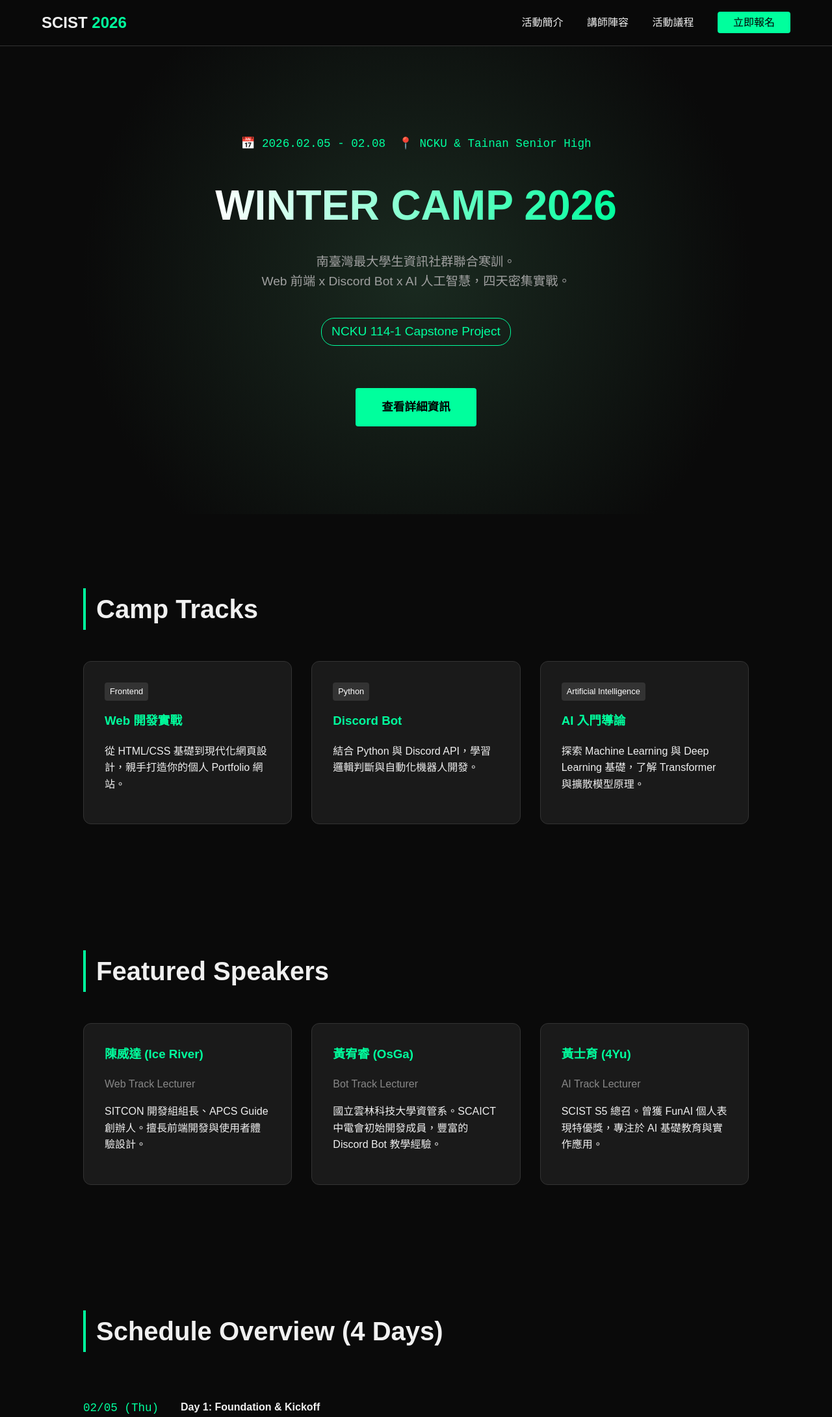
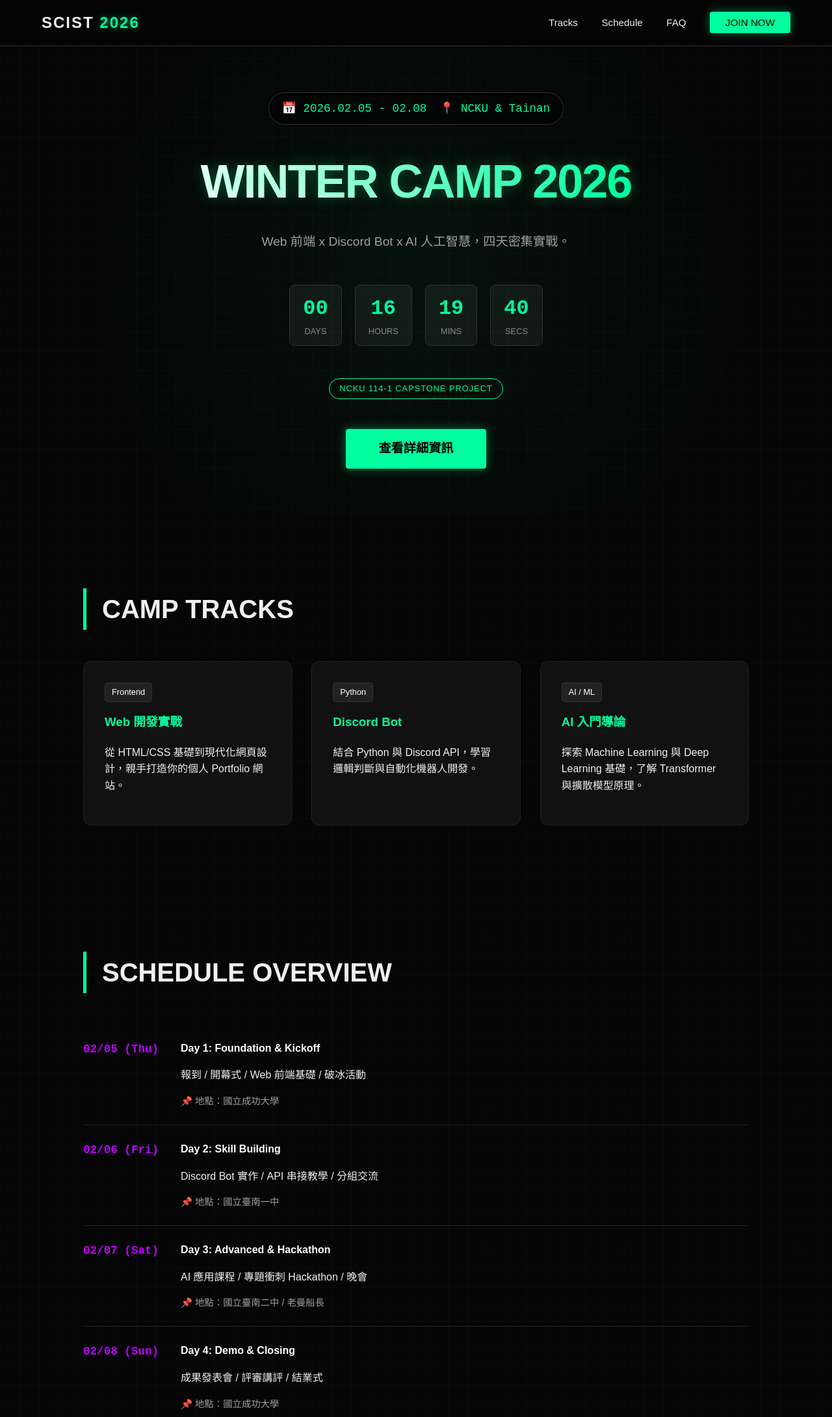
Before and after one commit to wanzhangsanzhan-lab/2025-SCIST-Camp-Web, a plain HTML site: page index.html in a window 1280 px wide. Shown: the top 2180 px of the page at 65% size. Drawn offline with Linux system fonts and the light colour scheme.

Commit message:
Update index.html

```diff
--- a/index.html
+++ b/index.html
@@ -8,8 +8,8 @@
         :root {
             --primary: #00ff9d; /* Cyberpunk Green */
             --secondary: #bd00ff; /* Accent Purple */
-            --bg-dark: #0a0a0a;
-            --card-bg: #1a1a1a;
+            --bg-dark: #050505;
+            --card-bg: #111;
             --text-main: #f0f0f0;
             --text-muted: #a0a0a0;
         }
@@ -20,6 +20,11 @@
             color: var(--text-main);
             margin: 0;
             line-height: 1.6;
+            /* Cyberpunk Grid Background */
+            background-image:
+                linear-gradient(rgba(0, 255, 157, 0.03) 1px, transparent 1px),
+                linear-gradient(90deg, rgba(0, 255, 157, 0.03) 1px, transparent 1px);
+            background-size: 30px 30px;
         }
 
         /* 導覽列 */
@@ -28,22 +33,24 @@
             justify-content: space-between;
             align-items: center;
             padding: 1rem 5%;
-            background: rgba(10, 10, 10, 0.95);
+            background: rgba(5, 5, 5, 0.9);
+            backdrop-filter: blur(10px);
             position: sticky;
             top: 0;
             z-index: 1000;
             border-bottom: 1px solid #333;
         }
-        .logo { font-size: 1.5rem; font-weight: 700; color: var(--text-main); }
-        .logo span { color: var(--primary); }
+        .logo { font-size: 1.5rem; font-weight: 700; color: var(--text-main); letter-spacing: 2px;}
+        .logo span { color: var(--primary); text-shadow: 0 0 10px rgba(0,255,157,0.5); }
         .nav-links a {
             color: var(--text-main);
             text-decoration: none;
             margin-left: 2rem;
             font-weight: 500;
             transition: color 0.3s;
+            font-size: 0.95rem;
         }
-        .nav-links a:hover { color: var(--primary); }
+        .nav-links a:hover { color: var(--primary); text-shadow: 0 0 5px var(--primary); }
         .btn-register {
             background: var(--primary);
             color: #000 !important;
@@ -51,25 +58,32 @@
             border-radius: 4px;
             font-weight: bold;
             text-decoration: none;
+            box-shadow: 0 0 15px rgba(0,255,157,0.4);
+            transition: transform 0.2s;
         }
+        .btn-register:hover { transform: scale(1.05); }
 
         /* 主視覺 Hero */
         .hero {
-            height: 90vh;
+            min-height: 90vh;
             display: flex;
             flex-direction: column;
             justify-content: center;
             align-items: center;
             text-align: center;
-            background: radial-gradient(circle at center, #1a2a20 0%, #0a0a0a 70%);
+            background: radial-gradient(circle at center, rgba(0,255,157,0.05) 0%, transparent 70%);
             padding: 0 20px;
+            position: relative;
         }
         .hero h1 {
-            font-size: 4rem;
+            font-size: 4.5rem;
             margin: 0;
+            text-transform: uppercase;
+            letter-spacing: -2px;
             background: linear-gradient(90deg, #fff, var(--primary));
             -webkit-background-clip: text;
             -webkit-text-fill-color: transparent;
+            text-shadow: 0 0 20px rgba(0,255,157,0.3);
         }
         .hero p { font-size: 1.2rem; color: var(--text-muted); max-width: 600px; margin: 20px 0; }
         .hero-info {
@@ -79,11 +93,37 @@
             font-family: monospace;
             color: var(--primary);
             font-size: 1.1rem;
+            border: 1px solid #333;
+            padding: 10px 20px;
+            border-radius: 30px;
+            background: rgba(0,0,0,0.5);
         }
+
+        /* 倒數計時器 */
+        .countdown-box {
+            margin: 30px 0;
+            display: flex;
+            gap: 20px;
+        }
+        .time-unit {
+            text-align: center;
+            background: rgba(255,255,255,0.05);
+            padding: 10px 20px;
+            border-radius: 8px;
+            border: 1px solid #333;
+        }
+        .time-val { font-size: 2rem; font-weight: bold; color: var(--primary); font-family: monospace;}
+        .time-label { font-size: 0.8rem; color: #888; text-transform: uppercase; }
 
         /* 區塊通用 */
         section { padding: 80px 10%; }
-        h2 { font-size: 2.5rem; border-left: 4px solid var(--primary); padding-left: 1rem; margin-bottom: 3rem; }
+        h2 {
+            font-size: 2.5rem;
+            border-left: 5px solid var(--primary);
+            padding-left: 1.5rem;
+            margin-bottom: 3rem;
+            text-transform: uppercase;
+        }
 
         /* 格狀佈局 */
         .grid {
@@ -95,53 +135,95 @@
             background: var(--card-bg);
             padding: 2rem;
             border-radius: 12px;
-            border: 1px solid #333;
-            transition: transform 0.3s;
+            border: 1px solid #222;
+            transition: all 0.3s;
+            position: relative;
+            overflow: hidden;
         }
-        .card:hover { transform: translateY(-5px); border-color: var(--primary); }
+        .card:hover {
+            transform: translateY(-5px);
+            border-color: var(--primary);
+            box-shadow: 0 10px 30px -10px rgba(0,255,157,0.1);
+        }
         .card h3 { color: var(--primary); margin-top: 0; }
         .tag {
             display: inline-block;
-            background: #333;
-            padding: 4px 8px;
+            background: #222;
+            padding: 4px 10px;
             border-radius: 4px;
             font-size: 0.8rem;
             margin-bottom: 1rem;
             color: #fff;
+            border: 1px solid #333;
         }
+
+        /* FAQ (手風琴效果) */
+        .faq-item {
+            background: var(--card-bg);
+            margin-bottom: 15px;
+            border-radius: 8px;
+            border: 1px solid #222;
+            overflow: hidden;
+        }
+        .faq-question {
+            padding: 20px;
+            cursor: pointer;
+            display: flex;
+            justify-content: space-between;
+            align-items: center;
+            font-weight: bold;
+            color: #fff;
+        }
+        .faq-question:hover { color: var(--primary); }
+        .faq-answer {
+            padding: 0 20px;
+            max-height: 0;
+            overflow: hidden;
+            transition: max-height 0.3s ease-out;
+            color: #aaa;
+            font-size: 0.95rem;
+            border-top: 1px solid transparent;
+        }
+        .faq-item.active .faq-answer {
+            padding: 20px;
+            max-height: 200px; /* 預估高度 */
+            border-top: 1px solid #333;
+        }
+        .faq-item.active .faq-question { color: var(--primary); }
 
         /* 課表 */
         .schedule-row {
             display: flex;
-            border-bottom: 1px solid #333;
+            border-bottom: 1px solid #222;
             padding: 1.5rem 0;
             flex-wrap: wrap;
         }
-        .time { width: 150px; font-family: monospace; color: var(--primary); font-size: 1.1rem; }
+        .time { width: 150px; font-family: monospace; color: var(--secondary); font-size: 1.1rem; font-weight: bold;}
         .content { flex: 1; min-width: 300px; }
-        .content h4 { margin: 0 0 0.5rem 0; }
-        .location { font-size: 0.9rem; color: var(--text-muted); }
+        .content h4 { margin: 0 0 0.5rem 0; color: #fff; }
+        .location { font-size: 0.9rem; color: var(--text-muted); display: flex; align-items: center; gap: 5px;}
 
         /* 報名區塊 */
         .cta-section {
-            background: linear-gradient(45deg, #1a1a1a, #0f0f0f);
+            background: linear-gradient(135deg, #111, #0a0a0a);
             text-align: center;
             border-top: 1px solid #333;
+            position: relative;
         }
         .price-tag {
             font-size: 3rem;
             font-weight: bold;
             color: var(--primary);
             margin: 1rem 0;
+            text-shadow: 0 0 20px rgba(0,255,157,0.2);
         }
-        .price-note { color: var(--text-muted); font-size: 0.9rem; }
 
         footer {
             text-align: center;
-            padding: 2rem;
+            padding: 3rem;
             background: #000;
-            color: #666;
-            font-size: 0.9rem;
+            color: #555;
+            font-size: 0.85rem;
             border-top: 1px solid #222;
         }
     </style>
@@ -151,25 +233,45 @@
     <nav>
         <div class="logo">SCIST <span>2026</span></div>
         <div class="nav-links">
-            <a href="#about">活動簡介</a>
-            <a href="#speakers">講師陣容</a>
-            <a href="#schedule">活動議程</a>
-            <a href="#register" class="btn-register">立即報名</a>
+            <a href="#about">Tracks</a>
+            <a href="#schedule">Schedule</a>
+            <a href="#faq">FAQ</a>
+            <a href="#register" class="btn-register">JOIN NOW</a>
         </div>
     </nav>
 
     <header class="hero">
         <div class="hero-info">
             <span>📅 2026.02.05 - 02.08</span>
-            <span>📍 NCKU & Tainan Senior High</span>
+            <span>📍 NCKU & Tainan</span>
         </div>
         <h1>WINTER CAMP 2026</h1>
-        <p>南臺灣最大學生資訊社群聯合寒訓。<br>Web 前端 x Discord Bot x AI 人工智慧，四天密集實戰。</p>
-        <p style="color: var(--primary); border: 1px solid var(--primary); padding: 5px 15px; border-radius: 20px; display: inline-block;">
-            NCKU 114-1 Capstone Project
+        <p>Web 前端 x Discord Bot x AI 人工智慧，四天密集實戰。</p>
+
+        <div class="countdown-box" id="countdown">
+            <div class="time-unit">
+                <div class="time-val" id="days">00</div>
+                <div class="time-label">Days</div>
+            </div>
+            <div class="time-unit">
+                <div class="time-val" id="hours">00</div>
+                <div class="time-label">Hours</div>
+            </div>
+            <div class="time-unit">
+                <div class="time-val" id="minutes">00</div>
+                <div class="time-label">Mins</div>
+            </div>
+            <div class="time-unit">
+                <div class="time-val" id="seconds">00</div>
+                <div class="time-label">Secs</div>
+            </div>
+        </div>
+
+        <p style="color: var(--primary); border: 1px solid var(--primary); padding: 5px 15px; border-radius: 20px; font-size: 0.8rem; letter-spacing: 1px;">
+            NCKU 114-1 CAPSTONE PROJECT
         </p>
         <br>
-        <a href="#register" class="btn-register" style="padding: 15px 40px; font-size: 1.1rem; margin-top: 20px; display:inline-block;">查看詳細資訊</a>
+        <a href="#register" class="btn-register" style="padding: 15px 50px; font-size: 1.2rem;">查看詳細資訊</a>
     </header>
 
     <section id="about">
@@ -186,42 +288,21 @@
                 <p>結合 Python 與 Discord API，學習邏輯判斷與自動化機器人開發。</p>
             </div>
             <div class="card">
-                <span class="tag">Artificial Intelligence</span>
+                <span class="tag">AI / ML</span>
                 <h3>AI 入門導論</h3>
                 <p>探索 Machine Learning 與 Deep Learning 基礎，了解 Transformer 與擴散模型原理。</p>
             </div>
         </div>
     </section>
 
-    <section id="speakers">
-        <h2>Featured Speakers</h2>
-        <div class="grid">
-            <div class="card">
-                <h3>陳威達 (Ice River)</h3>
-                <p class="role" style="color:#888;">Web Track Lecturer</p>
-                <p>SITCON 開發組組長、APCS Guide 創辦人。擅長前端開發與使用者體驗設計。</p>
-            </div>
-            <div class="card">
-                <h3>黃宥睿 (OsGa)</h3>
-                <p class="role" style="color:#888;">Bot Track Lecturer</p>
-                <p>國立雲林科技大學資管系。SCAICT 中電會初始開發成員，豐富的 Discord Bot 教學經驗。</p>
-            </div>
-            <div class="card">
-                <h3>黃士育 (4Yu)</h3>
-                <p class="role" style="color:#888;">AI Track Lecturer</p>
-                <p>SCIST S5 總召。曾獲 FunAI 個人表現特優獎，專注於 AI 基礎教育與實作應用。</p>
-            </div>
-        </div>
-    </section>
-
     <section id="schedule">
-        <h2>Schedule Overview (4 Days)</h2>
+        <h2>Schedule Overview</h2>
         <div class="schedule-row">
             <div class="time">02/05 (Thu)</div>
             <div class="content">
                 <h4>Day 1: Foundation & Kickoff</h4>
                 <p>報到 / 開幕式 / Web 前端基礎 / 破冰活動</p>
-                <span class="location">地點：國立成功大學</span>
+                <span class="location">📌 地點：國立成功大學</span>
             </div>
         </div>
         <div class="schedule-row">
@@ -229,7 +310,7 @@
             <div class="content">
                 <h4>Day 2: Skill Building</h4>
                 <p>Discord Bot 實作 / API 串接教學 / 分組交流</p>
-                <span class="location">地點：國立臺南一中</span>
+                <span class="location">📌 地點：國立臺南一中</span>
             </div>
         </div>
         <div class="schedule-row">
@@ -237,7 +318,7 @@
             <div class="content">
                 <h4>Day 3: Advanced & Hackathon</h4>
                 <p>AI 應用課程 / 專題衝刺 Hackathon / 晚會</p>
-                <span class="location">地點：國立臺南二中 / 老曼船長</span>
+                <span class="location">📌 地點：國立臺南二中 / 老曼船長</span>
             </div>
         </div>
         <div class="schedule-row">
@@ -245,25 +326,55 @@
             <div class="content">
                 <h4>Day 4: Demo & Closing</h4>
                 <p>成果發表會 / 評審講評 / 結業式</p>
-                <span class="location">地點：國立成功大學</span>
+                <span class="location">📌 地點：國立成功大學</span>
+            </div>
+        </div>
+    </section>
+
+    <section id="faq">
+        <h2>FAQ 常見問題</h2>
+        <p style="color: #888; margin-bottom: 30px;">針對後勤與設備的常見疑問，這裡有解答。</p>
+
+        <div class="faq-item">
+            <div class="faq-question">Q: 我需要自備筆電嗎？規格有要求嗎？ <span>+</span></div>
+            <div class="faq-answer">
+                A: 是的，請務必自備筆電。建議規格為 RAM 8GB 以上，作業系統 Windows/Mac/Linux 皆可。若筆電續航力不足，建議攜帶充電器（現場備有延長線）。
+            </div>
+        </div>
+        <div class="faq-item">
+            <div class="faq-question">Q: 住宿環境如何？行李可以寄放嗎？ <span>+</span></div>
+            <div class="faq-answer">
+                A: 住宿地點為「老曼船長青年旅舍」，位於台南火車站內，交通便利。我們會協助安排最後一天的行李寄放，讓大家輕鬆參加成果發表。
+            </div>
+        </div>
+        <div class="faq-item">
+            <div class="faq-question">Q: 我完全沒有程式基礎可以參加嗎？ <span>+</span></div>
+            <div class="faq-answer">
+                A: 可以！我們的課程設計包含「新手村」引導，講師與助教會從環境建置開始教學，只要有熱忱都歡迎報名。
+            </div>
+        </div>
+        <div class="faq-item">
+            <div class="faq-question">Q: 報名費包含什麼？ <span>+</span></div>
+            <div class="faq-answer">
+                A: 費用包含四天的課程講師費、教材、四天午餐、平安保險費。若是購買「住宿票」，則額外包含三晚的住宿費用。
             </div>
         </div>
     </section>
 
     <section id="register" class="cta-section">
-        <h2>Join Us Now</h2>
+        <h2>Ready to Join?</h2>
         <p>名額有限，報名截止至 2025/12/31</p>
 
         <div class="grid" style="max-width: 800px; margin: 0 auto;">
             <div class="card" style="border-color: var(--primary);">
-                <h3>一般票</h3>
+                <h3>一般票 (General)</h3>
                 <div class="price-tag">NT$ 2,500</div>
-                <p>含 4 天課程、午餐、保險</p>
+                <p>含課程、午餐、保險</p>
             </div>
             <div class="card" style="border-color: var(--secondary);">
-                <h3>住宿票</h3>
+                <h3>住宿票 (With Stay)</h3>
                 <div class="price-tag">NT$ 4,500</div>
-                <p>含課程、午餐、保險 + <strong>三晚住宿 (老曼船長)</strong></p>
+                <p>含課程、午餐、保險 + <strong>三晚住宿</strong></p>
             </div>
         </div>
         <br><br>
@@ -272,8 +383,42 @@
 
     <footer>
         <p>© 2026 SCIST 南臺灣學生資訊社群. All Rights Reserved.</p>
-        <p>Project for NCKU 114-1 Capstone Course: Camp Design and Implementation with AI</p>
+        <p>Designed for NCKU 114-1 Capstone Course: Camp Design and Implementation with AI.</p>
     </footer>
+
+    <script>
+        // FAQ Accordion Logic
+        const faqItems = document.querySelectorAll('.faq-item');
+        faqItems.forEach(item => {
+            item.querySelector('.faq-question').addEventListener('click', () => {
+                item.classList.toggle('active');
+            });
+        });
+
+        // Countdown Logic (Target: 2025/12/31)
+        const deadline = new Date("Dec 31, 2025 23:59:59").getTime();
+
+        const x = setInterval(function() {
+            const now = new Date().getTime();
+            const distance = deadline - now;
+
+            if (distance < 0) {
+                clearInterval(x);
+                document.getElementById("countdown").innerHTML = "<div style='font-size:1.5rem; color:var(--primary); border:1px solid var(--primary); padding:10px;'>REGISTRATION CLOSED</div>";
+                return;
+            }
+
+            const days = Math.floor(distance / (1000 * 60 * 60 * 24));
+            const hours = Math.floor((distance % (1000 * 60 * 60 * 24)) / (1000 * 60 * 60));
+            const minutes = Math.floor((distance % (1000 * 60 * 60)) / (1000 * 60));
+            const seconds = Math.floor((distance % (1000 * 60)) / 1000);
+
+            document.getElementById("days").innerText = days < 10 ? "0" + days : days;
+            document.getElementById("hours").innerText = hours < 10 ? "0" + hours : hours;
+            document.getElementById("minutes").innerText = minutes < 10 ? "0" + minutes : minutes;
+            document.getElementById("seconds").innerText = seconds < 10 ? "0" + seconds : seconds;
+        }, 1000);
+    </script>
 
 </body>
 </html>
```
